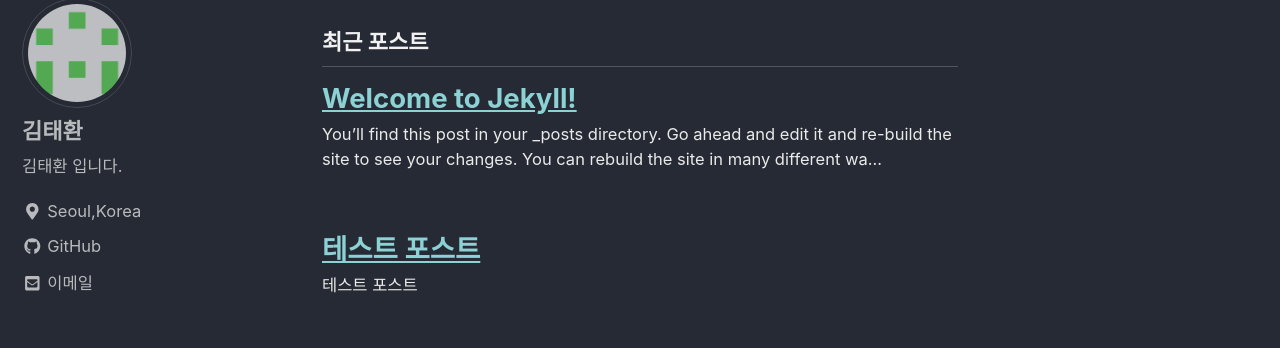
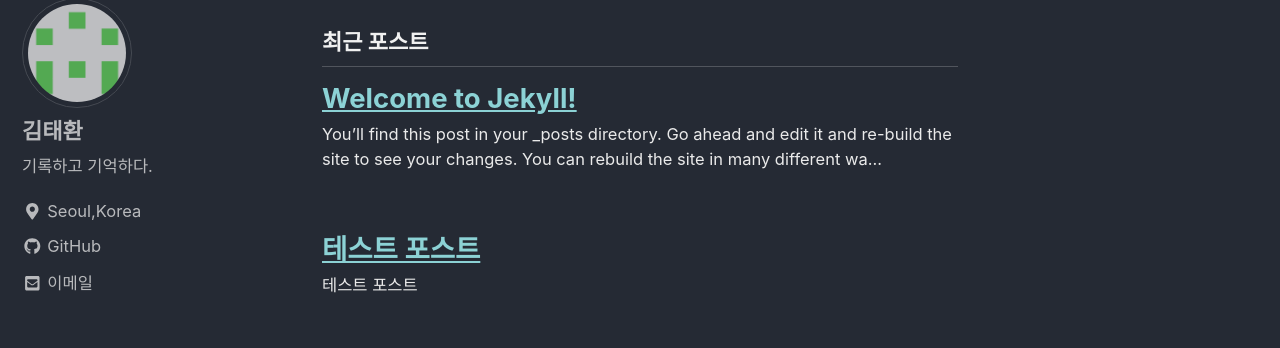
Before and after one commit to kim-th/kim-th.github.io, a Jekyll site: the page built from index.html, in a window 1280 px wide. Shown: the part 113-461 px from the top of the page. Built offline with Jekyll 4.4.1, drawn with Linux system fonts in a browser that asks for light colours; cached includes are drawn as plain includes; nearby versions of some CDN libraries; the list of posts is cut into pages by our own code.

Commit message:
bio update

```diff
--- a/_config.yml
+++ b/_config.yml
@@ -108,7 +108,7 @@ analytics:
 author:
   name             : "김태환"
   avatar           : /assets/images/kim-th.png # path of avatar image, e.g. "/assets/images/bio-photo.jpg"
-  bio              : "김태환 입니다."
+  bio              : "기록하고 기억하다."
   location         : "Seoul,Korea"
   email            : rlaxoghks05@gmail.com
   links:
```
